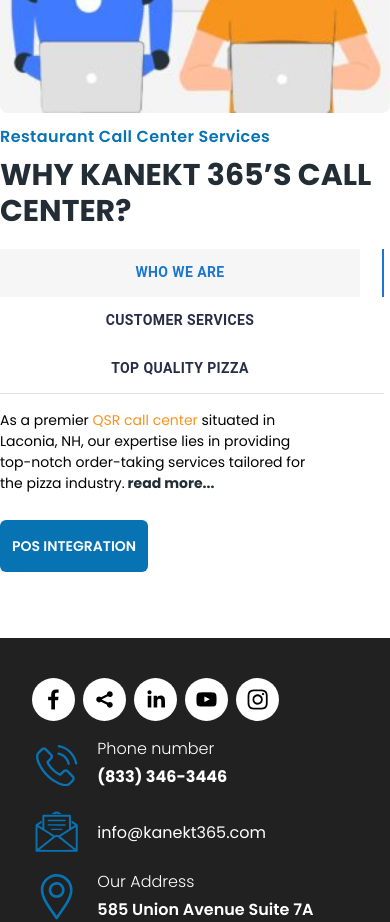
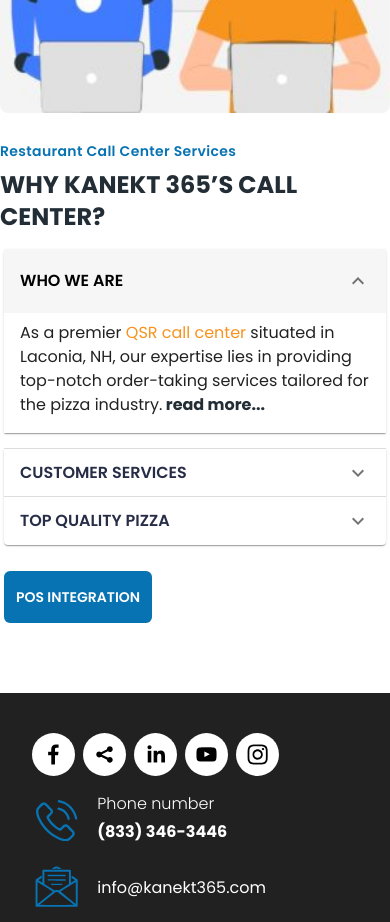
Before and after one commit to HamaisTanvir/kanekt365, a React (Create React App) app: page / in a window 390 px wide. Shown: the part 1920-2842 px from the top of the page. Built offline with nearby package versions, Linux system fonts and the light colour scheme.

Commit message:
Mobile Tabs + Field Validation

```diff
--- a/src/Components/Footer.jsx
+++ b/src/Components/Footer.jsx
@@ -4,10 +4,10 @@ import { Link } from 'react-router-dom'
 import footerDotMap from '../assets/footerDotMap.png'
 import kanekt365LogoFooter from '../assets/kanekt365LogoFooter.png'
 import { SocialIcon } from 'react-social-icons'
-// import SettingsPhoneOutlinedIcon, DraftsOutlinedIcon, LocationOnOutlinedIcon  from '@mui/icons-material/SettingsPhoneOutlined';
 import { useState } from 'react'
 import { Send } from '@mui/icons-material'
 import { Divider } from '@mui/material'
+// import SettingsPhoneOutlinedIcon, DraftsOutlinedIcon, LocationOnOutlinedIcon  from '@mui/icons-material/SettingsPhoneOutlined';
 
 const Footer = () => {
 
@@ -94,7 +94,6 @@ const Footer = () => {
         </div>
 
         <div className='flex space-x-4 mr-0 ml-0 pl-0 pr-0'>
-
           <svg className='pt-1' version="1.0" xmlns="http://www.w3.org/2000/svg"
             width="37.000000pt" height="37.000000pt" viewBox="0 0 512.000000 512.000000"
             preserveAspectRatio="xMidYMid meet">
@@ -132,7 +131,6 @@ const Footer = () => {
         </div>
 
         <div className='flex space-x-4 md:space-x-2'>
-
           <svg className='pt-1' version="1.0" xmlns="http://www.w3.org/2000/svg"
             width="37.000000pt" height="37.000000pt" viewBox="0 0 512.000000 512.000000"
             preserveAspectRatio="xMidYMid meet">
--- a/src/Components/Homepage.jsx
+++ b/src/Components/Homepage.jsx
@@ -12,6 +12,7 @@ const Homepage = () => {
         <Brands />
         <WhyKanektSection />
 
+
     </div>
   )
 }
--- /dev/null
+++ b/src/Components/MTabs.jsx
@@ -0,0 +1,95 @@
+import * as React from 'react';
+import Accordion from '@mui/material/Accordion';
+import AccordionSummary from '@mui/material/AccordionSummary';
+import AccordionDetails from '@mui/material/AccordionDetails';
+import ExpandMoreIcon from '@mui/icons-material/ExpandMore';
+import { useState } from 'react';
+
+export default function AccordionUsage() {
+    const [expanded, setExpanded] = useState('panel1');
+
+    // Function to handle accordion expansion
+    const handleChange = (panel) => (event, isExpanded) => {
+      setExpanded(isExpanded ? panel : false);
+    };
+  return (
+    <div>
+      <Accordion
+        expanded={expanded === 'panel1'}
+        onChange={handleChange('panel1')}
+        >
+        <AccordionSummary
+          expandIcon={<ExpandMoreIcon />}
+          aria-controls="panel1-content"
+          id="panel1-header"
+          sx={{
+            backgroundColor: expanded === 'panel1' ? '#f6f6f6' : '', fontWeight: '600',
+            color: expanded === 'panel1' ? '#000' : '#282d47',
+            '&:focus': {
+              backgroundColor: expanded === 'panel1' ? '#f6f6f6' : '', fontWeight: '600',
+              color: expanded === 'panel1' ? '#000' : '#282d47',
+            },
+          }}
+        >
+          WHO WE ARE
+        </AccordionSummary>
+        <AccordionDetails sx={{ textAlign: 'left' }}>
+        As a premier <span style={{color: '#F8931F'}}>QSR call center</span> situated in Laconia, NH, our expertise lies in providing top-notch order-taking
+        services tailored for the pizza industry.<span><a href="https://kanekt365.com/who-we-are"
+        className='font-bold' style={{color: '#222D35'}}> read more...</a></span>
+        </AccordionDetails>
+      </Accordion>
+      <Accordion
+       expanded={expanded === 'panel2'}
+       onChange={handleChange('panel2')}
+       >
+        <AccordionSummary
+          expandIcon={<ExpandMoreIcon />}
+          aria-controls="panel2-content"
+          id="panel2-header"
+          sx={{
+            backgroundColor: expanded === 'panel2' ? '#f6f6f6' : '', fontWeight: '600',
+            color: expanded === 'panel2' ? '#000' : '#282d47',
+            '&:focus': {
+              backgroundColor: expanded === 'panel2' ? '#f6f6f6' : '', fontWeight: '600',
+              color: expanded === 'panel2' ? '#000' : '#282d47',
+            },
+          }}
+        >
+          CUSTOMER SERVICES
+        </AccordionSummary>
+        <AccordionDetails sx={{ textAlign: 'left' }}>
+        <span style={{color: '#F8931F'}}>We do not keep your customers waiting!</span> We have a team of dependable and friendly call center agents
+        representing your restaurant in every call they answer.<span><a href="https://kanekt365.com/customer-services/"
+        className='font-bold' style={{color: '#222D35'}}> read more...</a></span>
+        </AccordionDetails>
+      </Accordion>
+      <Accordion
+      expanded={expanded === 'panel3'}
+      onChange={handleChange('panel3')}
+      >
+        <AccordionSummary
+          expandIcon={<ExpandMoreIcon />}
+          aria-controls="panel2-content"
+          id="panel2-header"
+          sx={{
+            backgroundColor: expanded === 'panel3' ? '#f6f6f6' : '', fontWeight: '600',
+            color: expanded === 'panel3' ? '#000' : '#282d47',
+            '&:focus': {
+              backgroundColor: expanded === 'panel3' ? '#f6f6f6' : '', fontWeight: '600',
+              color: expanded === 'panel3' ? '#000' : '#282d47',
+            },
+          }}
+        >
+          TOP QUALITY PIZZA
+        </AccordionSummary>
+        <AccordionDetails sx={{ textAlign: 'left' }}>
+        <span style={{color: '#F8931F'}}>We do not compromise on quality whatsoever!</span> <br />
+        You can focus on growing your business while we take care of all your meal ordering.<span><a href="https://kanekt365.com/top-quality-pizza/"
+        className='font-bold' style={{color: '#222D35'}}> read more...</a></span>
+        </AccordionDetails>
+      </Accordion>
+
+    </div>
+  );
+}
--- a/src/Components/Navbar.jsx
+++ b/src/Components/Navbar.jsx
@@ -9,7 +9,7 @@ import { Link } from 'react-router-dom';
 const Navbar = () => {
     const [mobileIconOpen, setmobileIconOpen] = useState(false);
 
-    const toggleNabar = () =>{
+    const toggleNavbar = () =>{
         setmobileIconOpen(!mobileIconOpen);
     }
 
@@ -38,27 +38,27 @@ const Navbar = () => {
                     <div className="flex items-center flex-shrink-0">
                         <img className="h-20 w-25 mr-2" src={kanekt365Logo} alt="kanekt365Logo"/>
                     </div>
-                        <ul className="hidden lg:flex ml-14 space-x-8">
+                        <ul className="hidden md:flex ml-14 space-x-8">
                             {navItems.map((item, index) =>(
                                 <li key={index} className='text-md font-semibold hover:text-blue-900'>
                                     <Link to={item.href}>{item.label}</Link>
                                 </li>
                             ))}
                         </ul>
-                    <div className="hidden lg:flex justify-center space-x-1 items-center">
+                    <div className="hidden md:flex justify-center space-x-1 items-center">
                         <Search className='mr-2 text-md' />
-                        <a href="https://hamaistanvir.com" style={{backgroundColor:'#0773B3', border: 'solid 2px #0773B3'}} className='py-3 px-4  rounded-md text-white'>login</a>
+                        <a href="/" style={{backgroundColor:'#0773B3', border: 'solid 2px #0773B3'}} className='py-3 px-4  rounded-md text-white'>login</a>
                         <Link to="/bitrixsignupform" style={{ backgroundColor: '#0773B3', border: 'solid 2px #0773B3' }} className='py-3 px-4 rounded-md text-white'>Sign Up</Link>
-                        <a href="https://hamaistanvir.com" className='py-3 px-4 border-2 rounded-md border-orange-500 text-orange-500 text-md font-semibold'>Book Demo</a>
+                        <a href="/" className='py-3 px-4 border-2 rounded-md border-orange-500 text-orange-500 text-md font-semibold'>Book Demo</a>
                     </div>
-                     <div className="lg:hidden md:flex flex-col justify-end">
-                        <button onClick={toggleNabar}>
+                     <div className="md:hidden sm:flex flex-col justify-end">
+                        <button onClick={toggleNavbar}>
                             {mobileIconOpen ? <X /> : <Menu />}
                         </button>
                      </div>
                 </div>
                      {mobileIconOpen && (
-                         <div className="fixed right-0 z-20 w-full p-12 flex flex-col bg-white justify-center items-center lg:hidden">
+                         <div className="fixed md:hidden right-0 z-20 w-full p-12 flex flex-col bg-white justify-center items-center">
                             <ul>
                                 {navItems.map((item, index) => (
                                     <li key={index} className='py-4 text-md text-center font-semibold hover:text-blue-900'>
@@ -67,9 +67,9 @@ const Navbar = () => {
                                 ))}
                             </ul>
                             <div className="flex space-x-3 mt-4">
-                                <a href="https://hamaistanvir.com" className='py-3 px-4 rounded-md bg-blue-800 text-white'>login</a>
-                                <a href="https://hamaistanvir.com" className=' py-3 px-4 rounded-md bg-blue-800 text-white'>Sign Up</a>
-                                {/* <a href="https://hamaistanvir.com" className='py-3 px-4 rounded-md border-2 border-orange-500 text-orange-600 text-md font-semibold'>Book Demo</a> */}
+                                <a href="/" className='py-3 px-4 rounded-md bg-blue-800 text-white'>login</a>
+                                <a href="/" className=' py-3 px-4 rounded-md bg-blue-800 text-white'>Sign Up</a>
+                                {/* <a href="/" className='py-3 px-4 rounded-md border-2 border-orange-500 text-orange-600 text-md font-semibold'>Book Demo</a> */}
                             </div>
                         </div>
 
--- a/src/Components/WhyKanektSection.jsx
+++ b/src/Components/WhyKanektSection.jsx
@@ -5,6 +5,7 @@ import { useState } from 'react';
 import { Modal, Box, IconButton } from '@mui/material';
 import { PlayCircleOutline } from '@mui/icons-material';
 import Close from '@mui/icons-material/Close';
+import AccordionUsage from './MTabs';
 
 const WhyKanektSection = () => {
 
@@ -23,7 +24,7 @@ const WhyKanektSection = () => {
   const handleClose = () => setOpen(false);
 
   return (
-    <div className='md:max-w-6xl mx-auto items-center '>
+    <div className='md:block md:max-w-6xl mx-auto items-center '>
         <div className='flex flex-col md:space-x-24  md:flex-row justify-center mt-10'>
           {/* const [isPlaying, setIsPlaying] = useState(false);
             <div className="relative w-5/12 h-96 mb-16">
@@ -94,20 +95,25 @@ const WhyKanektSection = () => {
             </Box>
           </Modal>
 
-          <div className='flex flex-col max-w-sm md:max-w-xl mt-3'>
-              <h2 className="text-md tracking-wide mb-2 font-semibold" style={{color: '#0773B3'}}>
+          <div className='flex flex-col md:max-w-xl mt-3'>
+              <h2 className="text-sm md:text-base tracking-wide mt-4 md:mt-0 mb-2 font-semibold" style={{color: '#0773B3'}}>
               Restaurant Call Center Services
               </h2>
-              <h1 className="text-3xl md:text-3xl font-bold md:max-w-2xl" style={{color: '#222D35'}}>
+              <h1 className="text-2xl md:text-3xl font-bold md:max-w-2xl mb-3 md:mb-0" style={{color: '#222D35'}}>
               WHY KANEKT 365’S CALL CENTER?
               </h1>
-             <div className='text-center mt-5 '>
-                <BasicTabs />
+          <div className='hidden md:block text-center mt-5 '>
+             <BasicTabs />
              <div className='mt-10 text-start'>
-                <a href="https://hamaistanvir.com" style={{backgroundColor:'#0773B3'}} className='py-4 px-3 border-none rounded-md text-white text-sm font-semibold'>POS INTEGRATION</a>
+                <a href="/" style={{backgroundColor:'#0773B3'}} className='py-4 px-3 border-none rounded-md text-white text-sm font-semibold'>POS INTEGRATION</a>
              </div>
           </div>
-
+          <div className='md:hidden p-1'>
+            <AccordionUsage />
+            <div className='mt-10 text-start'>
+                <a href="/" style={{backgroundColor:'#0773B3'}} className='py-4 px-3 border-none rounded-md text-white text-sm font-semibold'>POS INTEGRATION</a>
+             </div>
+          </div>
         </div>
       </div>
     </div>
```
Also changed, not shown: src/Components/BitrixSignupForm.jsx (+129 -11 lines).
